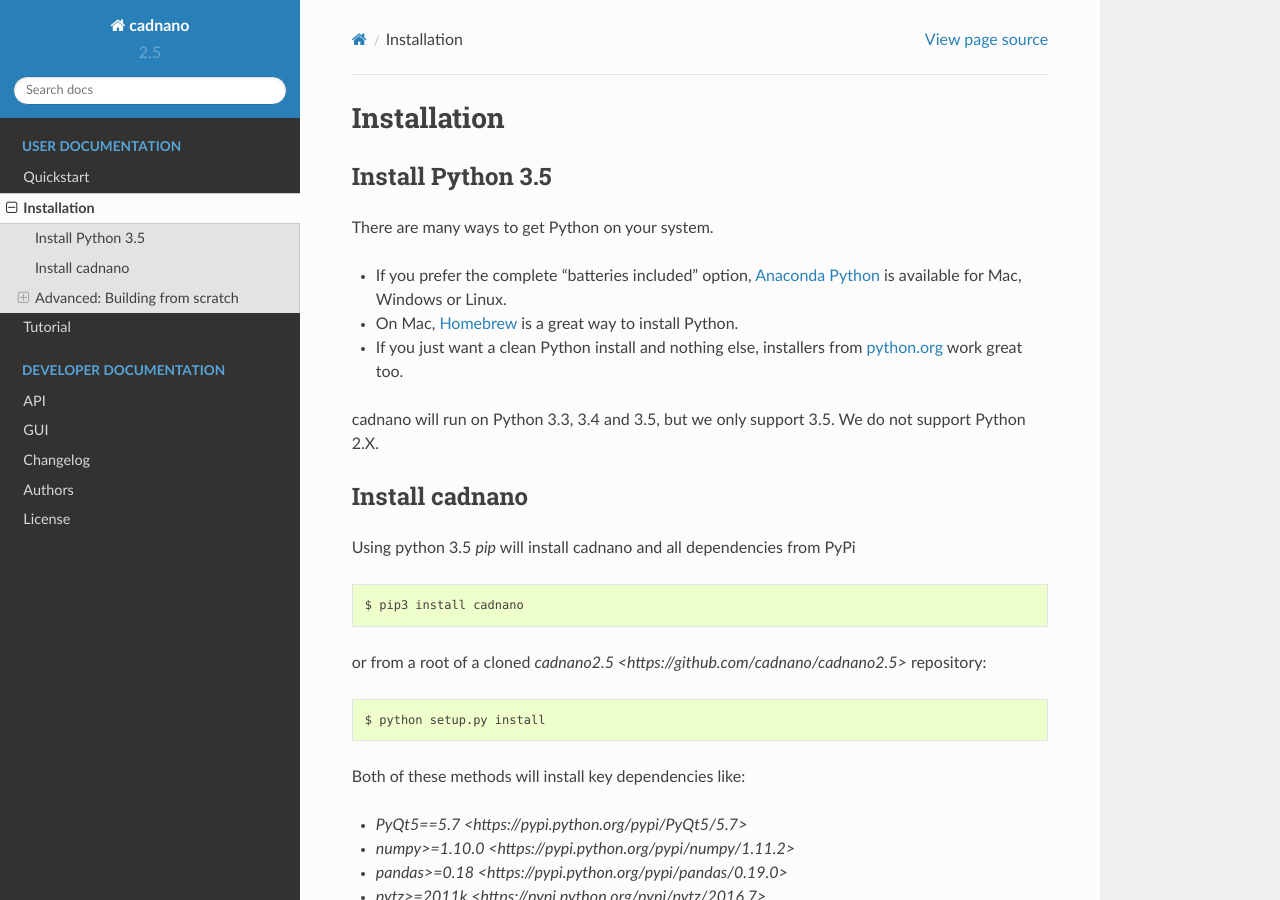
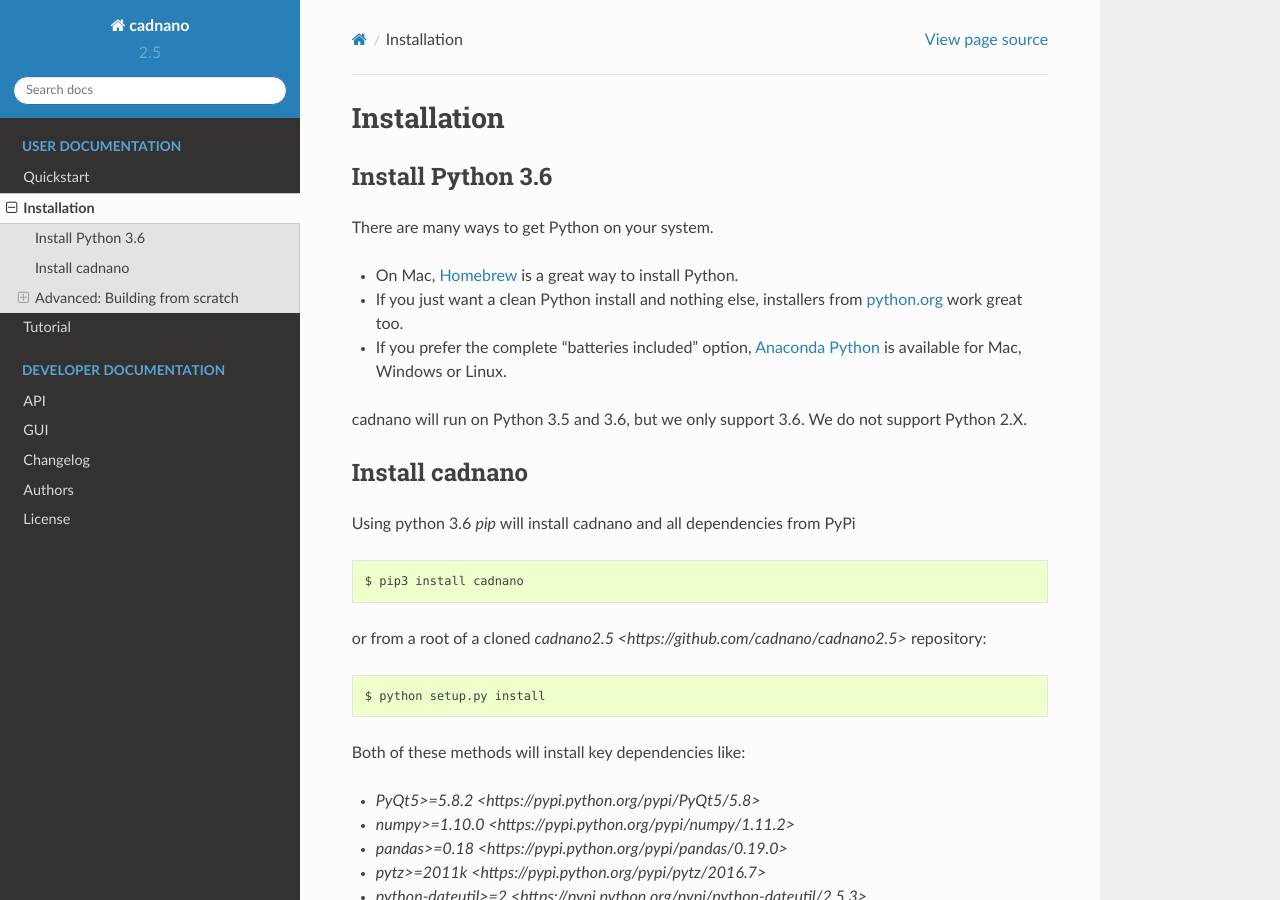
Before and after one commit to cadnano/cadnano2.5, a Sphinx documentation site: the page built from docs/installation.rst, in a window 1280 px wide and 900 px high. Built offline with Sphinx 7.4.7 and the Read the Docs theme 2.0.0, drawn with Linux system fonts in a browser that asks for light colours; grey boxes are pictures that could not be loaded.

Commit message:
installation update and other tweaks

```diff
--- a/docs/installation.rst
+++ b/docs/installation.rst
@@ -3,24 +3,23 @@
 Installation
 ============
 
-Install Python 3.5
+Install Python 3.6
 ------------------
 
 There are many ways to get Python on your system.
-
-- If you prefer the complete "batteries included" option, `Anaconda Python <https://www.continuum.io/downloads>`__ is available for Mac, Windows or Linux.
 
 - On Mac, `Homebrew <http://brew.sh/>`__ is a great way to install Python.
 
 - If you just want a clean Python install and nothing else, installers from `python.org <https://www.python.org/>`__ work great too.
 
+- If you prefer the complete "batteries included" option, `Anaconda Python <https://www.continuum.io/downloads>`__ is available for Mac, Windows or Linux.
 
-cadnano will run on Python 3.3, 3.4 and 3.5, but we only support 3.5. We do not support Python 2.X.
+cadnano will run on Python 3.5 and 3.6, but we only support 3.6. We do not support Python 2.X.
 
 
 Install cadnano
 ---------------
-Using python 3.5  `pip` will install cadnano and all dependencies from PyPi
+Using python 3.6  `pip` will install cadnano and all dependencies from PyPi
 ::
 
    $ pip3 install cadnano
@@ -31,7 +30,7 @@
 
 Both of these methods will install key dependencies like:
 
--   `PyQt5==5.7 <https://pypi.python.org/pypi/PyQt5/5.7>`
+-   `PyQt5>=5.8.2 <https://pypi.python.org/pypi/PyQt5/5.8>`
 -   `numpy>=1.10.0 <https://pypi.python.org/pypi/numpy/1.11.2>`
 -   `pandas>=0.18 <https://pypi.python.org/pypi/pandas/0.19.0>`
 -   `pytz>=2011k <https://pypi.python.org/pypi/pytz/2016.7>`
```
Also changed, not shown: docs/conf.py (line endings or trailing spaces), 1 other file.
